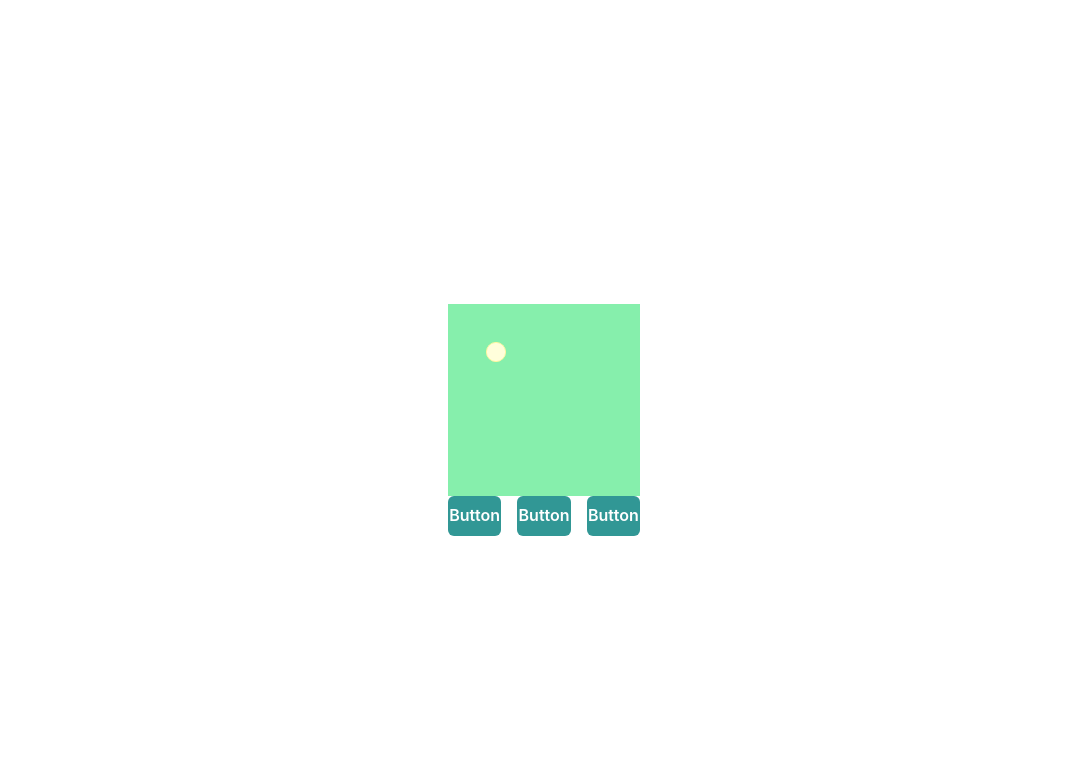
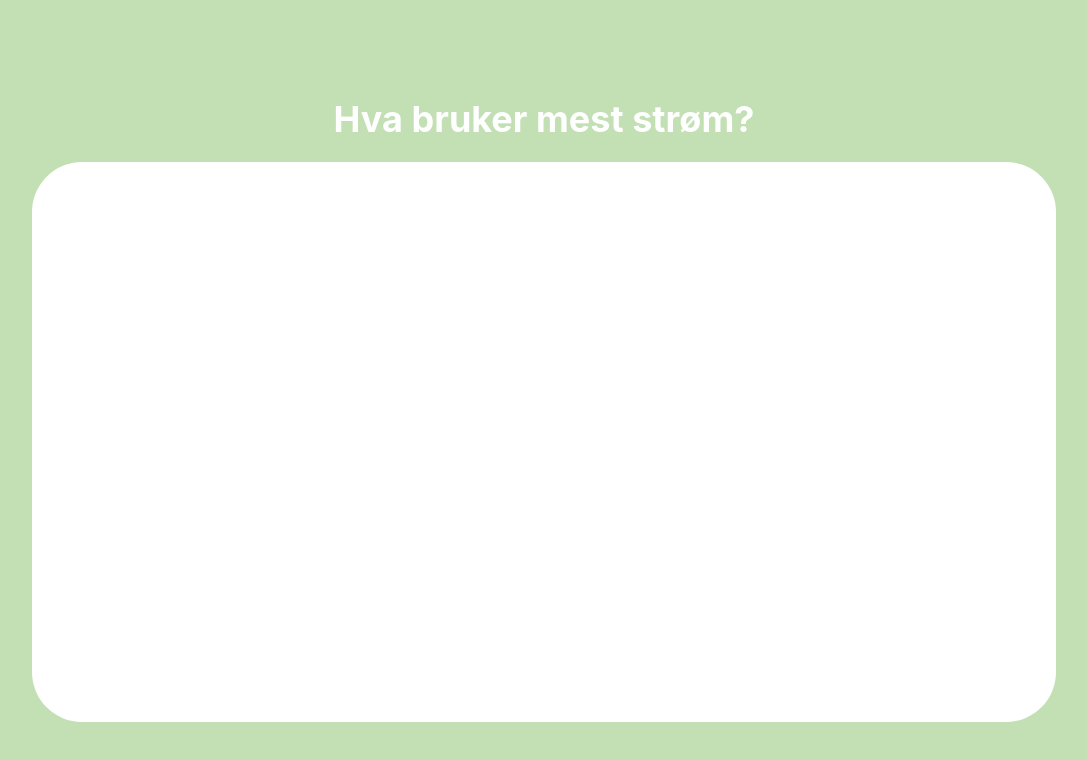
Before and after one commit to BG4-22/GREENK, a React (Vite) app: page / in a window 1280 px wide. Shown: the top 760 px of the page, without its empty margins (96-1183 px from the left). Built offline with nearby package versions, Linux system fonts and the light colour scheme.

Commit message:
feat(#6): Spill start

```diff
--- a/src/App.tsx
+++ b/src/App.tsx
@@ -2,110 +2,13 @@ import { Button, Stack } from '@chakra-ui/react';
 import { AnimatePresence, motion } from 'framer-motion';
 import { useState } from 'react';
 import './App.css';
-
-const people = [
-    'Per Reimers',
-    'Per Pils',
-    'Perrrrnille Reimers',
-    'Perrr',
-    'Xx_lil_gamer_xX',
-    'Nora Berdal',
-    'Åse Elise Tveit',
-    'Pål Grunnar Fjell',
-    'Grønn Skaug',
-    'Askeladden',
-];
-
-// 						                <motion.circle
-//     className="w-12 h-12 bg-slate-500 relative"
-//     initial={{ left: '0%', top: '0%' }}
-//     animate={{ left: '10%', top: '10%' }}
-//     exit={{ left: '0%', top: '0%' }}
-// />
-
-const MyComponent = ({ isVisible }: { isVisible: boolean }) => {
-    const transition = { duration: 5, ease: 'easeInOut' };
-    const [cx, cy] = [50, 200];
-    const r = 200;
-    return (
-        <motion.svg
-            xmlns="http://www.w3.org/2000/svg"
-            viewBox="0 0 200 200"
-            className="item">
-            <AnimatePresence>
-                {/* {isVisible && ( */}
-                <motion.path d={' '} />
-
-                <motion.circle
-                    style={{
-                        filter: 'drop-shadow( 0rem 0rem 50rem #FFFEDB',
-                        // offsetPath:
-                        //     'path("M200,0 A200,200 0 1,1 200,400 A200,200 0 1,1 200,0")',
-                    }}
-                    r={10}
-                    cx={50}
-                    cy={50}
-                    pathLength={100}
-                    animate={
-                        {
-                            // cx: [null, 50],
-                            // cy: [null, 50],
-                        }
-                    }
-                    // initial={{ cx: -50, cy: 50 }}
-                    // exit={{ cx: 150, cy: 50 }}
-                    transition={transition}
-                    fill={'#FFFEDB'}
-                    stroke="#FFF6A0"
-                    stroke-width="20"
-                    // variants={}
-                >
-                    <animateMotion
-                        dur="3s"
-                        repeatCount="indefinite"
-                        // M (CX - R), CY
-                        // a R,R 0 1,0 (R * 2),0
-                        // a R,R 0 1,0 -(R * 2),0
-                        // CX= 50
-                        // CY= 50
-                        // R= 20
-                        path={`M ${cx - r}, ${cy} a 20,20 0 1,0 ${
-                            2 * r
-                        },0 a 20,20 0 1,0 -${2 * r},0
-						`}
-                    />
-                </motion.circle>
-                {/* )} */}
-            </AnimatePresence>
-        </motion.svg>
-    );
-};
+import GameButton from './component/GameButton';
+import Game from './component/Game';
 
 export default function App() {
-    const [t, setT] = useState(false);
     return (
-        <div className="w-48 h-48 bg-green-300">
-            {/* <Ball /> */}
-            <MyComponent isVisible={t} />
-
-            <Stack spacing={4} direction="row" align="center">
-                <Button onClick={() => setT(!t)} colorScheme="teal" size="md">
-                    Button
-                </Button>
-                <Button colorScheme="teal" size="md">
-                    Button
-                </Button>
-                <Button colorScheme="teal" size="md">
-                    Button
-                </Button>
-            </Stack>
-        </div>
+        <>
+            <Game></Game>
+        </>
     );
-
-    // return (
-    //     <>
-    //         <FunfactCard title={'HÆLLÆ'} list={people} ordered={false} />
-    //         <SolarPanelComponent />
-    //     </>
-    // );
 }
--- /dev/null
+++ b/src/component/Game.tsx
@@ -0,0 +1,16 @@
+import { Button, ButtonGroup, Stack } from '@chakra-ui/react';
+import { Box } from '@chakra-ui/react';
+import { Heading } from '@chakra-ui/react';
+
+function Game() {
+    return (
+        <>
+            <Heading color="white" margin="20px">
+                Hva bruker mest strøm?
+            </Heading>
+            <Box bg="white" w="80%" h="70%" p={4} borderRadius="50px"></Box>
+        </>
+    );
+}
+
+export default Game;
--- /dev/null
+++ b/src/component/GameButton.tsx
@@ -0,0 +1,13 @@
+import { Button, ButtonGroup, Stack } from '@chakra-ui/react';
+
+function GameButton() {
+    return (
+        <Stack spacing={4} direction="row" align="center">
+            <Button borderRadius="40px" bg="#FFDD85" size="lg">
+                Spill nå!
+            </Button>
+        </Stack>
+    );
+}
+
+export default GameButton;
--- a/src/index.css
+++ b/src/index.css
@@ -11,6 +11,7 @@ body,
 #root {
     min-height: 100vh;
     min-width: 100vw;
+    height: 100%;
     margin: 0;
     padding: 0;
 }
@@ -21,6 +22,7 @@ body {
         'Helvetica Neue', sans-serif;
     -webkit-font-smoothing: antialiased;
     -moz-osx-font-smoothing: grayscale;
+    background-color: #c3e0b5;
 }
 
 #root {
--- a/src/main.tsx
+++ b/src/main.tsx
@@ -5,11 +5,11 @@ import App from './App';
 import './index.css';
 
 const theme = extendTheme({
-    colors: {
-        brand: {
-            50: '#44337A',
-            100: '#B794F4',
-            500: '#B794F4', // you need this
+    styles: {
+        global: {
+            body: {
+                bg: '#C3E0B5',
+            },
         },
     },
 });
```
